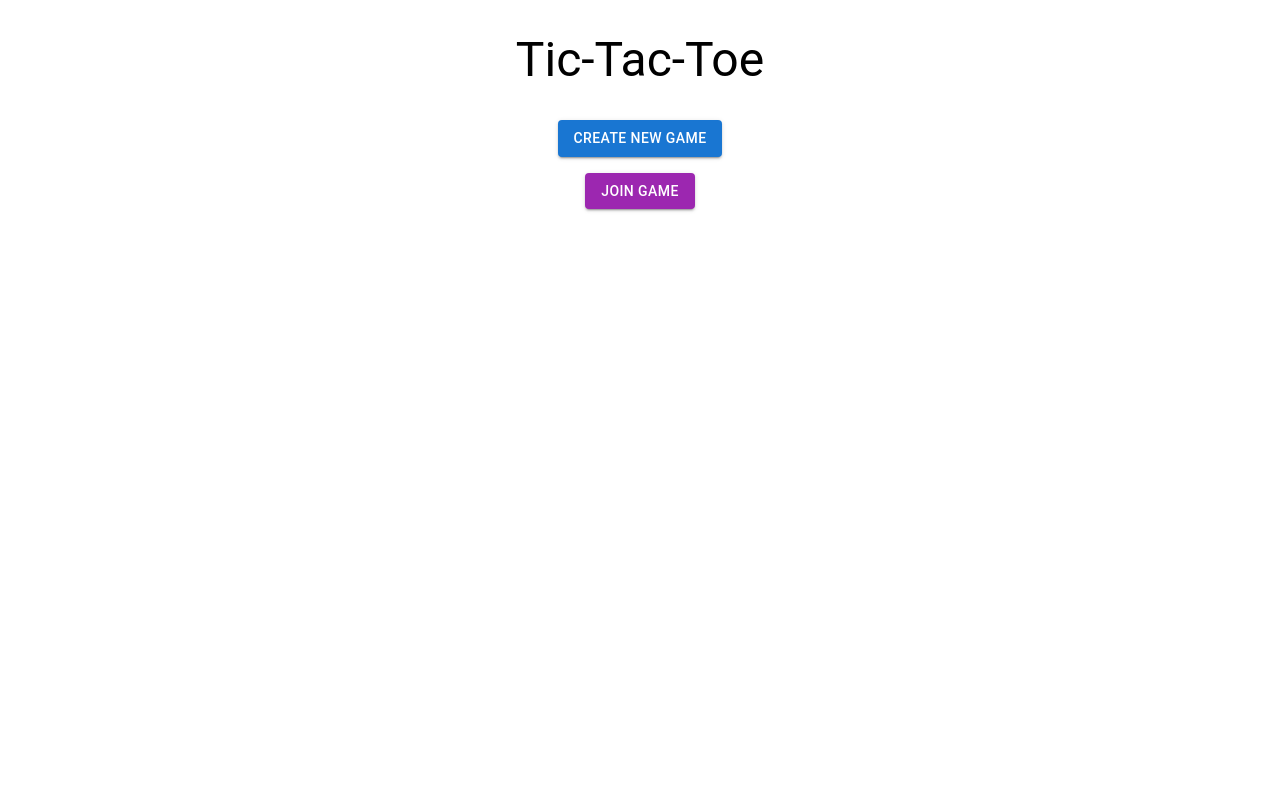
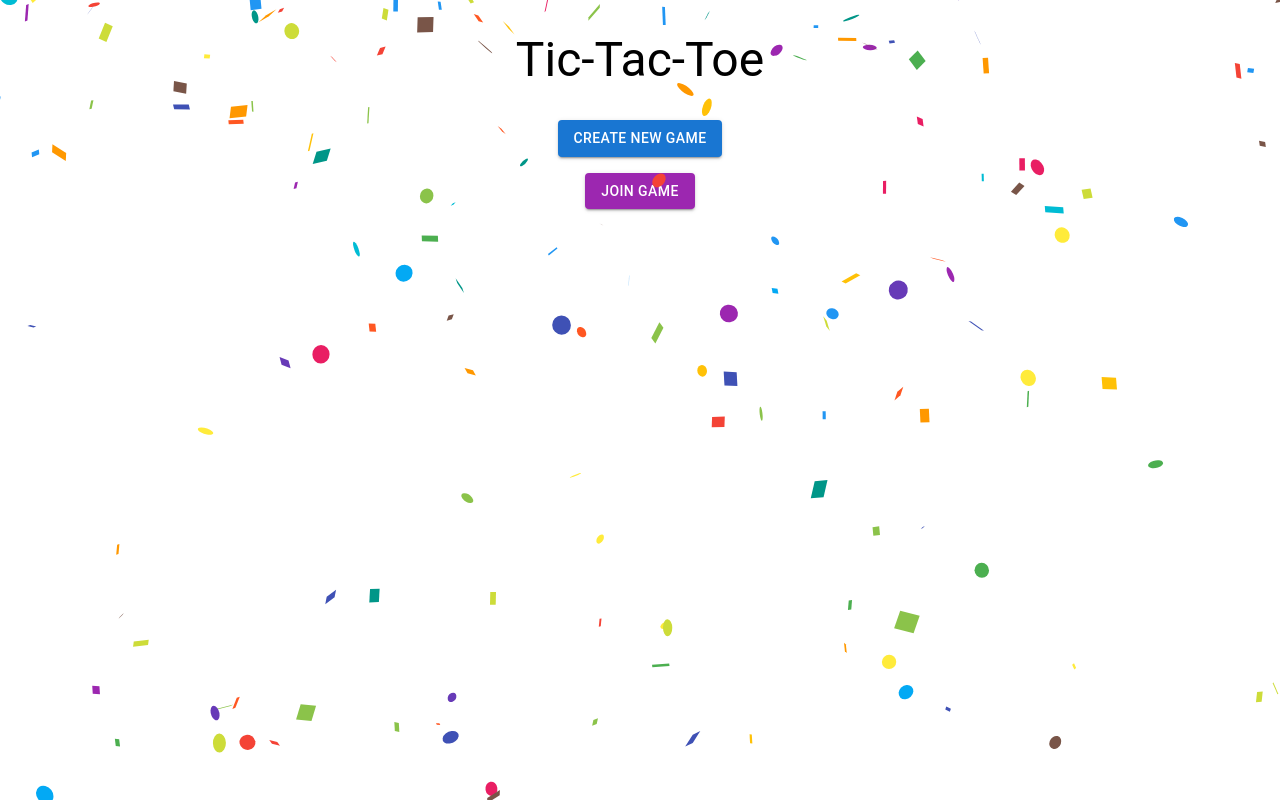
Before and after one commit to sahinmeric/tic-tac-toe, a React (Create React App) app in the folder tic-tac-toe/: page / in a window 1280 px wide. Built offline with nearby package versions, Linux system fonts and the light colour scheme; no server answers.

Commit message:
added confetti for the winner, yay!

```diff
--- a/tic-tac-toe/package.json
+++ b/tic-tac-toe/package.json
@@ -15,6 +15,7 @@
     "@types/react-dom": "^18.3.0",
     "firebase": "^10.14.0",
     "react": "^18.3.1",
+    "react-confetti": "^6.1.0",
     "react-dom": "^18.3.1",
     "react-scripts": "5.0.1",
     "typescript": "^4.9.5",
--- a/tic-tac-toe/src/Game.tsx
+++ b/tic-tac-toe/src/Game.tsx
@@ -13,6 +13,7 @@ import ContentCopyIcon from "@mui/icons-material/ContentCopy";
 import Board from "./Board";
 import { database } from "./firebaseConfig";
 import { ref, onValue, set, push, get } from "firebase/database";
+import Confetti from "react-confetti";
 
 interface GameState {
   squares: string[];
@@ -185,6 +186,9 @@ const Game: React.FC = () => {
 
   return (
     <Container maxWidth="sm" sx={{ textAlign: "center", marginTop: 4 }}>
+      {gameState.winner === currentPlayer && (
+        <Confetti width={window.innerWidth} height={window.innerHeight} />
+      )}
       <Typography variant="h3" gutterBottom>
         Tic-Tac-Toe
       </Typography>
```
Also changed, not shown: 1 other file (tests, documents, lock files or other folders).
